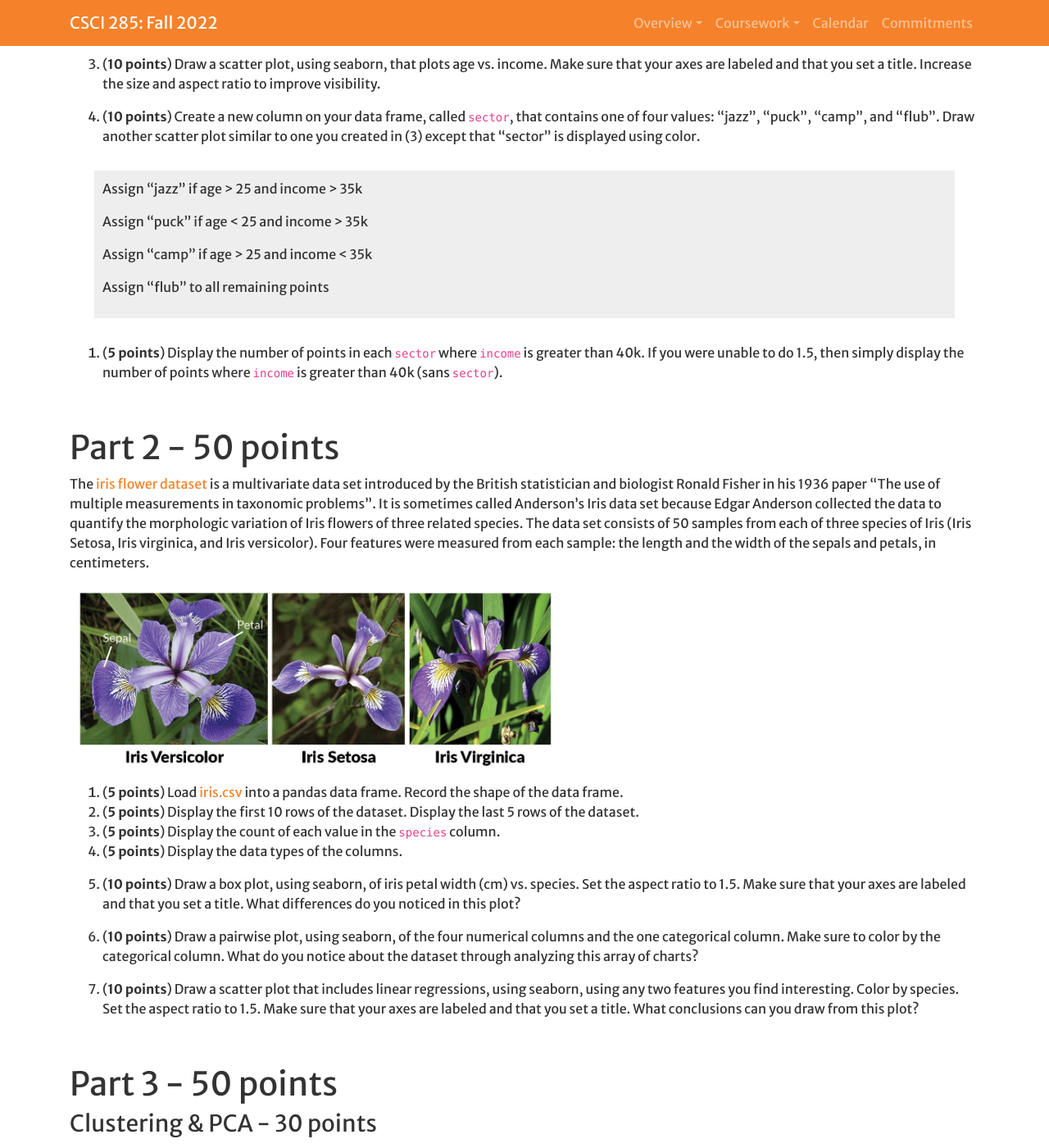
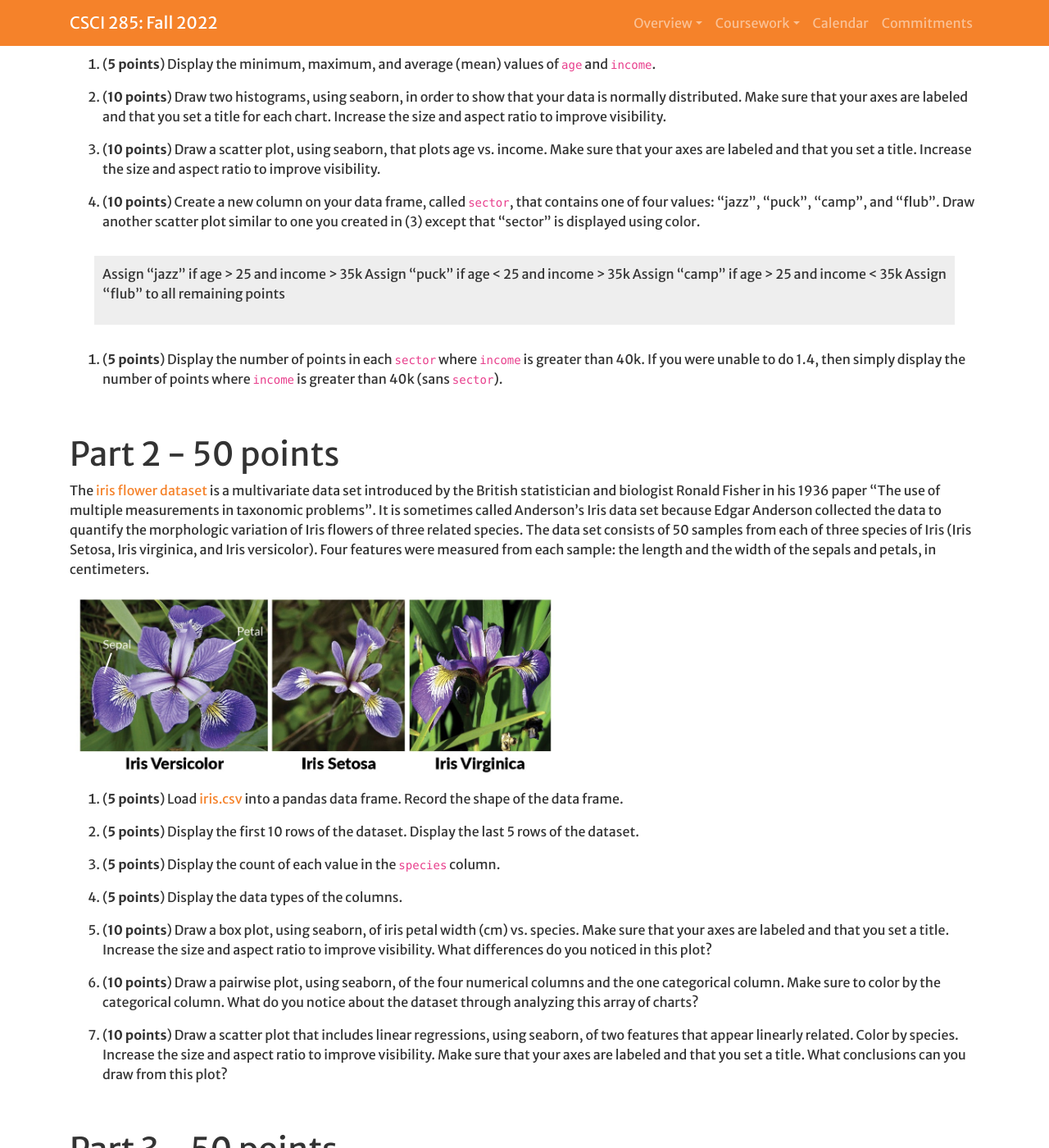
Before and after one commit to Hendrix-CS/csci285, a Jekyll site: the page built from exams/exam1.md, in a window 1280 px wide and 1400 px high, scrolled down 896 px. Shown: the whole window at 82% size. Built offline with Jekyll 4.4.1, drawn with Linux system fonts in a browser that asks for light colours; a script that is not in the unit is left out; some of the changed text lies outside the part shown.

Commit message:
revisions

```diff
--- a/exams/exam1.md
+++ b/exams/exam1.md
@@ -11,7 +11,7 @@ In this exam, you will demonstrate your mastery of CSCI 285 Module #1 concepts i
 
 # Part 1 - 50 points
 
-1. (**10 points**) Create a pandas data frame that has the following schema,
+(**10 points**) Create a pandas data frame that has the following schema,
 
 |  id   | age  | income |
 | :---: | :--: | :----: |
@@ -28,32 +28,27 @@ The data contained in this data frame should satisfy the following constraints,
 * `age` should be randomly generated by sampling the "standard normal" distribution. Ages should approximately fall between 20 and 30 years old and have a mean of 25. (its fine if your numbers look slightly different. the goal here is to generate a normal distribution of ages that looks realistic)
 * `income` should be generated using the same method as `age` but with income approximately falling between 25k and 45k with a mean of 35k. Again, it is fine if your numbers vary a bit as long as income is normally distributed.
 
+<br />
+
+{% include warning.html content="If you cannot complete the data generation step and want to forfeit the points in order to work on 1.1 through 1.5, then please see me." %}
+
+<br />
 
 
-{% include warning.html content="If you cannot complete 1.1 and want to forfeit the points in order to work on 1.2 through 1.6, then please see me." %}
+1. (**5 points**) Display the minimum, maximum, and average (mean) values of `age` and `income`.
 
+2. (**10 points**) Draw two histograms, using seaborn, in order to show that your data is normally distributed. Make sure that your axes are labeled and that you set a title for each chart. Increase the size and aspect ratio to improve visibility.
 
+3. (**10 points**) Draw a scatter plot, using seaborn, that plots age vs. income. Make sure that your axes are labeled and that you set a title. Increase the size and aspect ratio to improve visibility.
 
-2. (**5 points**) Display the minimum, maximum, and average (mean) values of `age` and `income`.
-
-3. (**10 points**) Draw two histograms, using seaborn, in order to show that your data is normally distributed. Make sure that your axes are labeled and that you set a title for each chart. Increase the size and aspect ratio to improve visibility.
-
-4. (**10 points**) Draw a scatter plot, using seaborn, that plots age vs. income. Make sure that your axes are labeled and that you set a title. Increase the size and aspect ratio to improve visibility.
-
-5. (**10 points**) Create a new column on your data frame, called `sector`, that contains one of four values: "jazz", "puck", "camp", and "flub". Draw another scatter plot similar to one you created in (3) except that "sector" is displayed using color.
-
+4. (**10 points**) Create a new column on your data frame, called `sector`, that contains one of four values: "jazz", "puck", "camp", and "flub". Draw another scatter plot similar to one you created in (3) except that "sector" is displayed using color.
 
 > Assign "jazz" if age > 25 and income > 35k
->
 > Assign "puck" if age < 25 and income > 35k
->
 > Assign "camp" if age > 25 and income < 35k
->
 > Assign "flub" to all remaining points
 
-
-
-6. (**5 points**) Display the number of points in each `sector` where `income` is greater than 40k. If you were unable to do 1.5, then simply display the number of points where `income` is greater than 40k (sans `sector`).
+5. (**5 points**) Display the number of points in each `sector` where `income` is greater than 40k. If you were unable to do 1.4, then simply display the number of points where `income` is greater than 40k (sans `sector`).
 
 
 
@@ -69,19 +64,24 @@ The [iris flower dataset](https://www.kaggle.com/datasets/arshid/iris-flower-dat
 
 
 1. (**5 points**) Load [iris.csv](../assets/data/iris.csv) into a pandas data frame. Record the shape of the data frame.
+
 2. (**5 points**) Display the first 10 rows of the dataset. Display the last 5 rows of the dataset.
+
 3. (**5 points**) Display the count of each value in the `species` column.
+
 4. (**5 points**) Display the data types of the columns.
 
-5. (**10 points**) Draw a box plot, using seaborn, of iris petal width (cm) vs. species. Set the aspect ratio to 1.5. Make sure that your axes are labeled and that you set a title. What differences do you noticed in this plot?
+5. (**10 points**) Draw a box plot, using seaborn, of iris petal width (cm) vs. species. Make sure that your axes are labeled and that you set a title. Increase the size and aspect ratio to improve visibility. What differences do you noticed in this plot?
 
 6. (**10 points**) Draw a pairwise plot, using seaborn, of the four numerical columns and the one categorical column. Make sure to color by the categorical column. What do you notice about the dataset through analyzing this array of charts?
 
-7. (**10 points**) Draw a scatter plot that includes linear regressions, using seaborn, using any two features you find interesting. Color by species. Set the aspect ratio to 1.5. Make sure that your axes are labeled and that you set a title. What conclusions can you draw from this plot?
+7. (**10 points**) Draw a scatter plot that includes linear regressions, using seaborn, of two features that appear linearly related. Color by species. Increase the size and aspect ratio to improve visibility. Make sure that your axes are labeled and that you set a title. What conclusions can you draw from this plot?
 
 <br />
 
 # Part 3 - 50 points
+
+<br />
 
 ### Clustering & PCA - 30 points
 
@@ -93,9 +93,12 @@ Discuss why k=3 clusters is the right choice. How can you show that k=3 is the r
 
 ### Discussion Questions - 20 points
 
-* What is feature scaling and why is it important to do as a pre-processing step?
-* What is meant by an _n-dimensional Euclidean space_ ? Is the iris dataset an example of a Euclidean space? What's an example of a non-Euclidean space?
+* What is feature scaling and why is it important to do as a preprocessing step?
+
+* What is meant by an _n-dimensional Euclidean space_ ? Is the iris dataset an example of a Euclidean space? What's an example of a non-Euclidean space that we discussed in class or examined in lab? What does it matter?
+
 * Qualitatively, what is the difference between L1 and L2 distance measures?
+
 * What is meant by the "curse of dimensionality"? Does the iris dataset suffer from this "curse"?
 
 
@@ -111,6 +114,7 @@ A Jupyter notebook that begins with the following statement,
 * Please print (sign) your name and date.
 
 * Please label each **Part** of the exam using markdown headers.
+
 * Turn in a zip file that contains your notebook and any data needed to run the notebook.
 
 
```
Also changed, not shown: index.md (+1 -1 lines).
